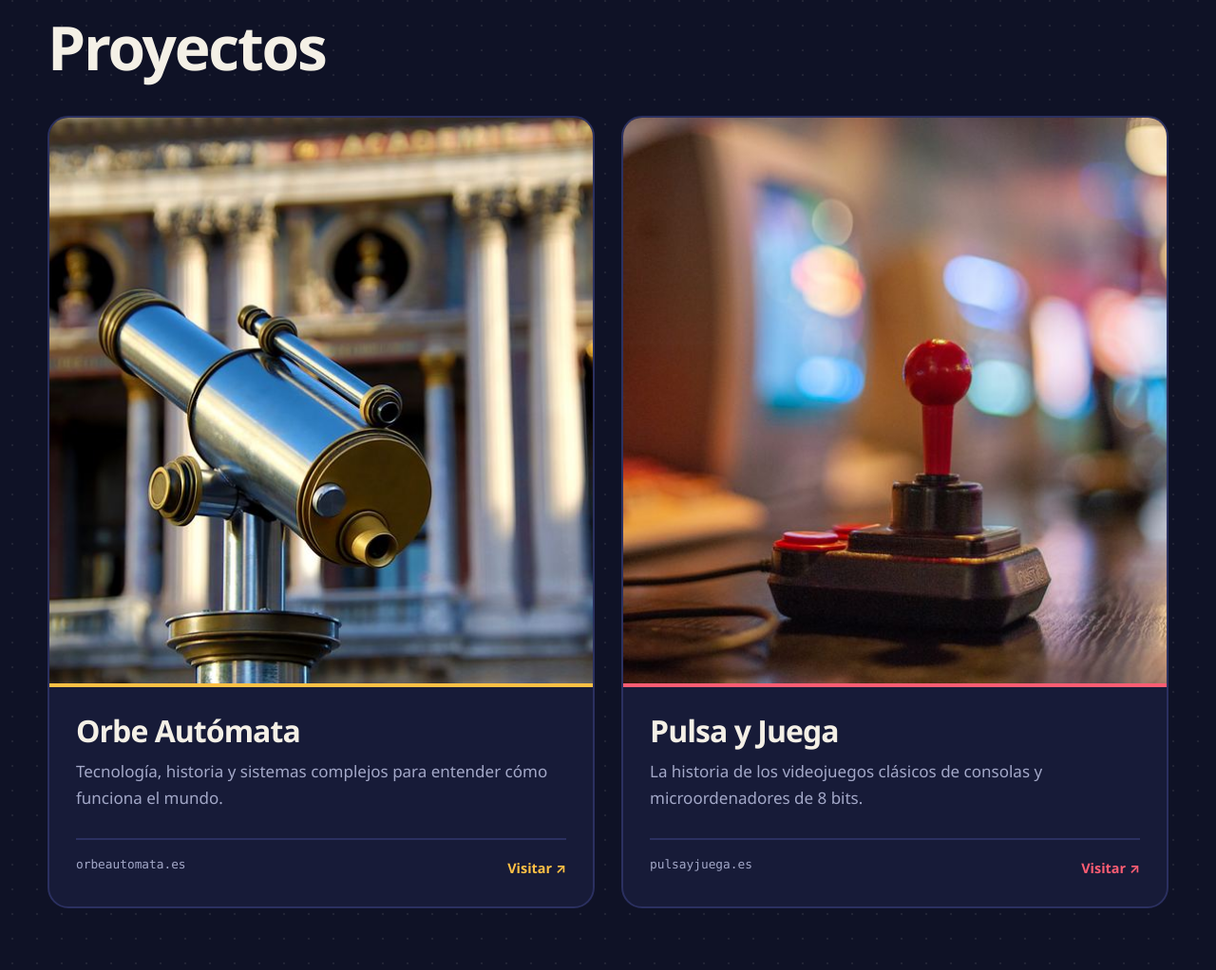
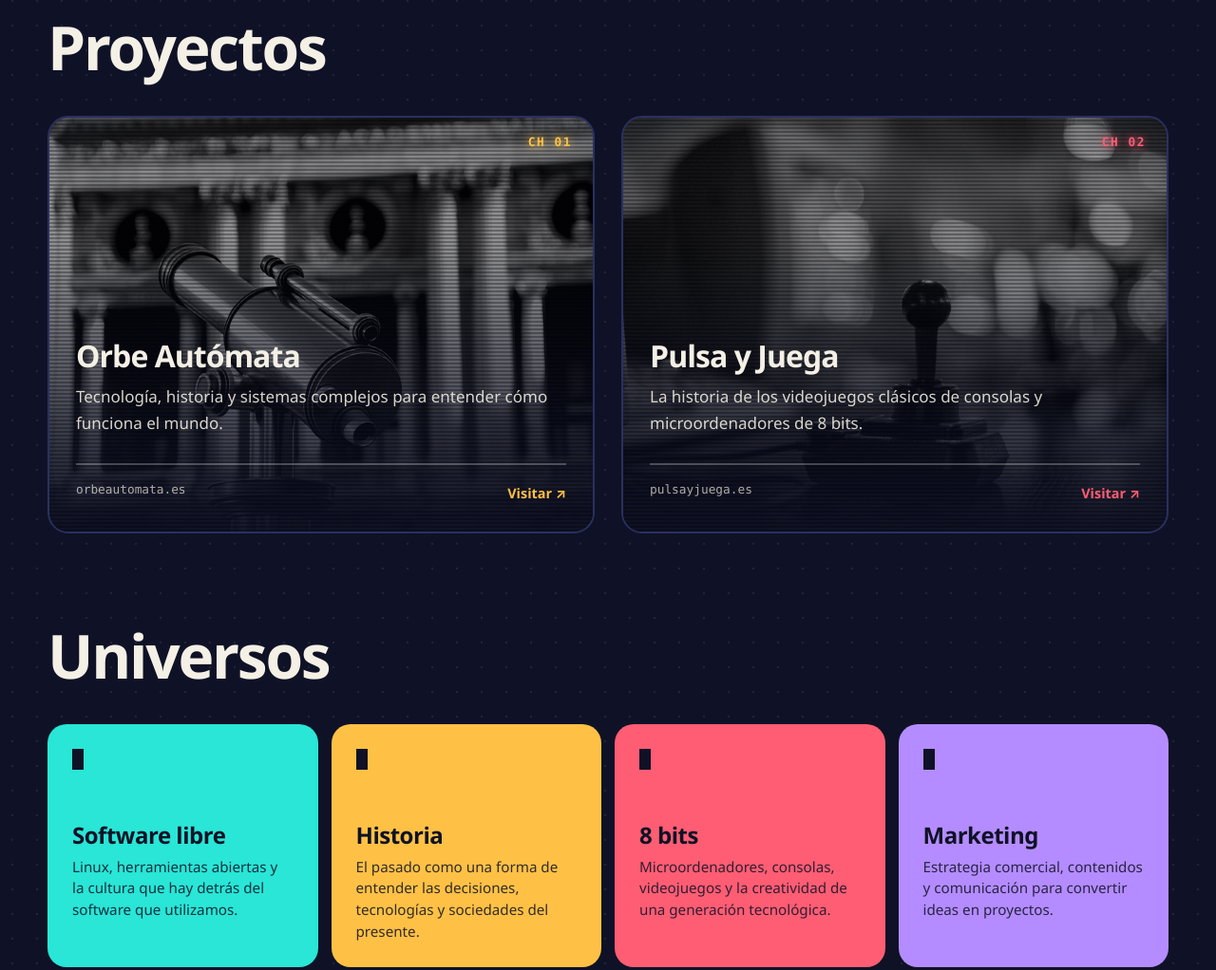
Before and after one commit to RetroVulcano/retrovulcano-web, a plain HTML site: page index.html in a window 1280 px wide. Shown: the part 1260-2282 px from the top of the page at 95% size. Drawn offline with Linux system fonts and the light colour scheme.

Commit message:
Add files via upload

```diff
--- a/style.css
+++ b/style.css
@@ -68,15 +68,22 @@ h2{margin:0 0 .4em;font:800 clamp(2.2rem,5vw,4rem)/1.02 var(--sans);letter-spaci
 .text-link{display:inline-block;margin-top:8px;color:var(--c1);font-weight:700;border-bottom:2px solid currentColor}
 
 .project-grid{display:grid;grid-template-columns:1fr 1fr;gap:28px;margin-top:40px}
-.project{--c:var(--c2);display:flex;flex-direction:column;border:2px solid var(--line);border-radius:22px;overflow:hidden;background:var(--ink2);transition:border-color .2s,transform .2s}
+.project{--c:var(--c2);position:relative;isolation:isolate;display:flex;flex-direction:column;justify-content:flex-end;min-height:440px;border:2px solid var(--line);border-radius:22px;overflow:hidden;background:var(--ink2);transition:border-color .2s,transform .2s}
 .p2{--c:var(--c3)}
 .project:hover{border-color:var(--c);transform:translateY(-4px)}
-.project img{display:block;width:100%;aspect-ratio:3/2;object-fit:cover;border-bottom:4px solid var(--c)}
-.pb{display:flex;flex:1;flex-direction:column;padding:28px}
+.project img{position:absolute;inset:0;z-index:-2;width:100%;height:100%;object-fit:cover;filter:grayscale(1) contrast(1.15) brightness(.62);transition:filter .3s;animation:tv 7s steps(1) infinite}
+.project:hover img{filter:grayscale(1) contrast(1.15) brightness(.8)}
+/* pantalla de TV: líneas de barrido, viñeta y degradado para leer el texto */
+.project:before{content:'';position:absolute;inset:0;z-index:-1;background:repeating-linear-gradient(0deg,rgba(0,0,0,.3) 0 2px,transparent 2px 4px),radial-gradient(125% 95% at 50% 40%,transparent 45%,rgba(15,18,38,.8) 100%),linear-gradient(0deg,rgba(15,18,38,.94),rgba(15,18,38,.1) 70%)}
+.project:after{position:absolute;top:18px;right:22px;font:600 .8rem var(--mono);letter-spacing:.12em;color:var(--c);text-shadow:0 0 10px var(--c)}
+.p1:after{content:'CH 01'}
+.p2:after{content:'CH 02'}
+@keyframes tv{0%,100%{opacity:1}92%{opacity:.8}93%{opacity:1}97%{opacity:.9}98%{opacity:1}}
+.pb{display:flex;flex:none;flex-direction:column;padding:28px}
 .pb h3{margin:0;font:800 2rem/1.1 var(--sans);letter-spacing:-.03em}
-.pb p{margin:12px 0 28px;color:var(--muted)}
-.go{display:flex;justify-content:space-between;margin-top:auto;padding-top:18px;border-top:2px solid var(--line);font-size:.9rem}
-.go b{font:500 .8rem var(--mono);color:var(--muted)}
+.pb p{min-height:3.3em;margin:12px 0 28px;color:rgba(244,240,230,.88)}
+.go{display:flex;justify-content:space-between;margin-top:auto;padding-top:18px;border-top:2px solid rgba(244,240,230,.25);font-size:.9rem}
+.go b{font:500 .8rem var(--mono);color:rgba(244,240,230,.7)}
 .go u{text-decoration:none;font-weight:700;color:var(--c)}
 
 .universe{display:grid;grid-template-columns:repeat(4,1fr);gap:14px;margin-top:40px}
@@ -125,3 +132,5 @@ footer{margin-top:96px;padding:28px 0;border-top:2px solid var(--line);color:var
   .project,.btn,.links a,.social-links a{transition:none}
   .project:hover,.social-links a:hover{transform:none}
 }
+@media(max-width:850px){.project{min-height:380px}}
+@media(prefers-reduced-motion:reduce){.project img{animation:none}}
```
Also changed, not shown: 1 other file.
